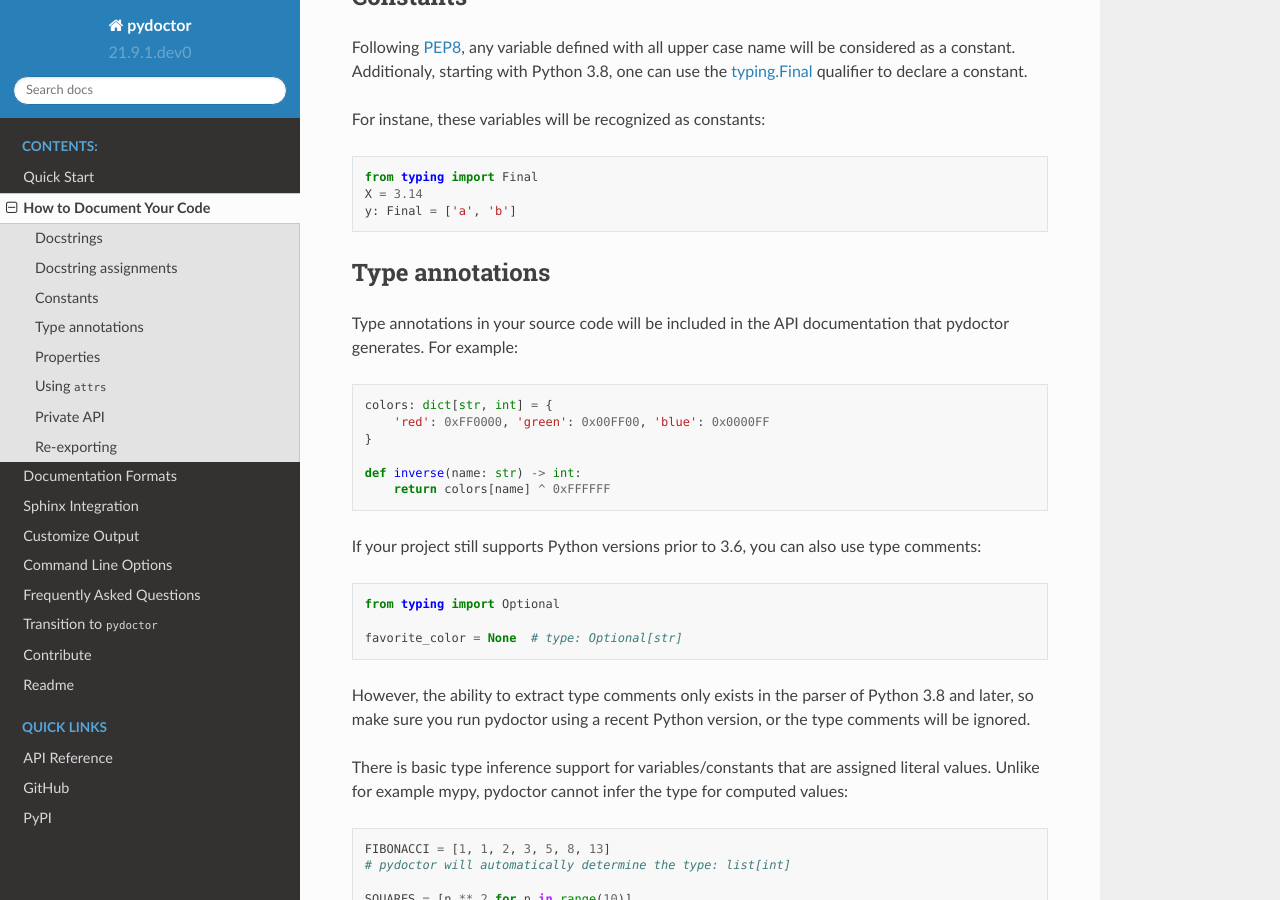
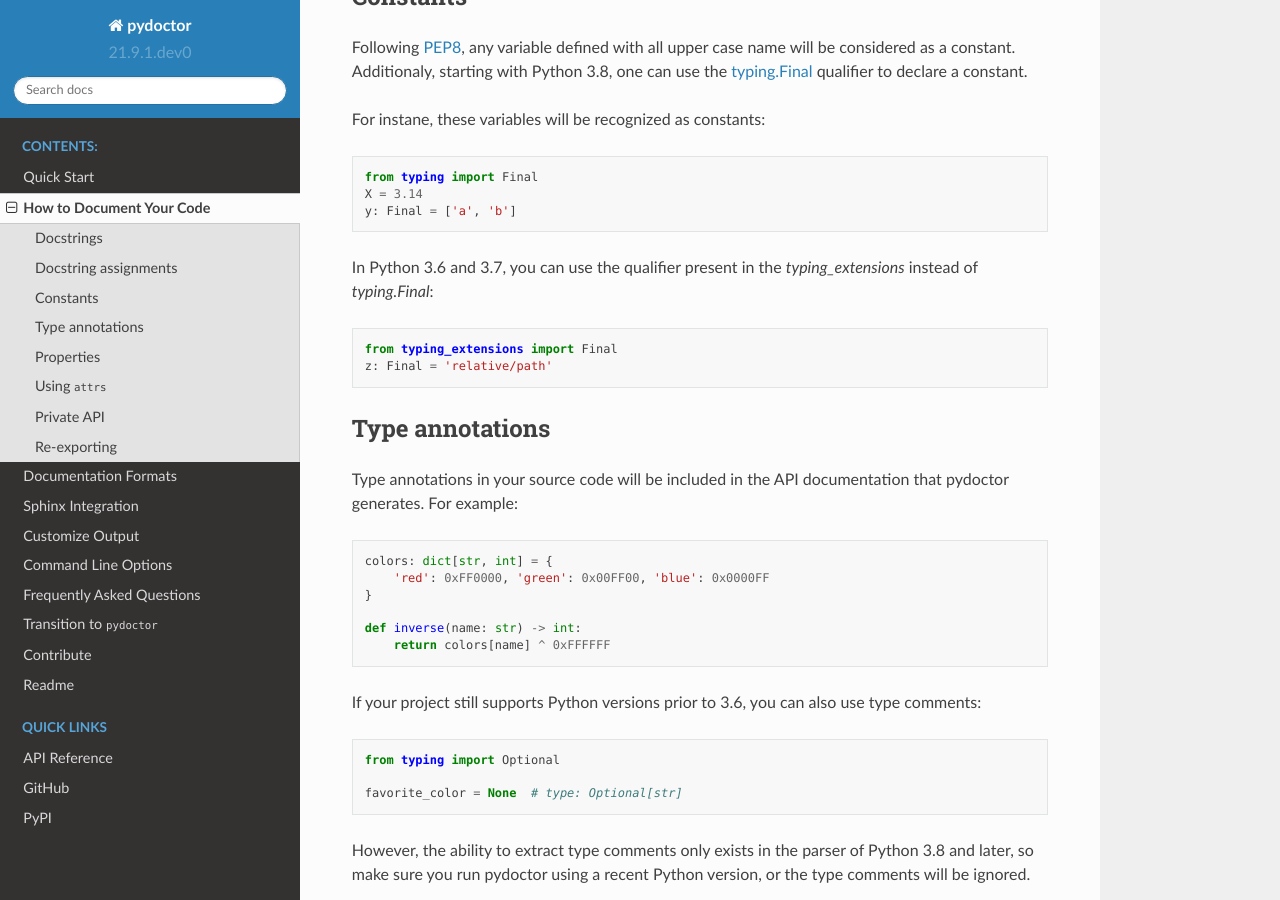
Before and after one commit to twisted/pydoctor, a Sphinx documentation site: the page built from docs/source/codedoc.rst, in a window 1280 px wide and 900 px high, scrolled down 2144 px. Built offline with Sphinx 7.4.7 and the Read the Docs theme 2.0.0, drawn with Linux system fonts in a browser that asks for light colours; some of the changed text lies outside the part shown.

Commit message:
Add support for typing_extensions.Final qualifier.

```diff
--- a/README.rst
+++ b/README.rst
@@ -63,7 +63,7 @@
 in development
 ^^^^^^^^^^^^^^
 
-* Mark variables as contants when their names is all caps or if using `typing.Final` annotation.
+* Mark variables as contants when their names is all caps or if using `Final` annotation.
 
 pydoctor 21.9.1
 ^^^^^^^^^^^^^^^
--- a/docs/source/codedoc.rst
+++ b/docs/source/codedoc.rst
@@ -94,6 +94,11 @@
     from typing import Final
     X = 3.14
     y: Final = ['a', 'b']
+
+In Python 3.6 and 3.7, you can use the qualifier present in the `typing_extensions` instead of `typing.Final`::
+
+   from typing_extensions import Final
+   z: Final = 'relative/path'
 
 Type annotations
 ----------------
```
Also changed, not shown: other parts of docs/source/codedoc.rst (+1 -1 lines), 2 other files.
